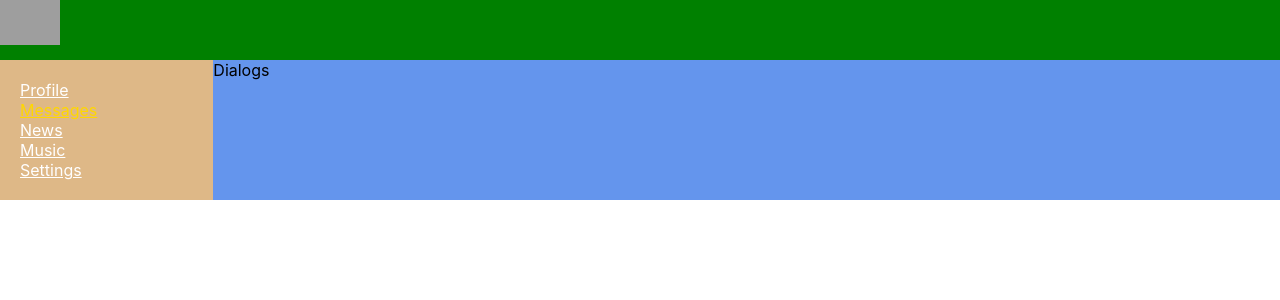
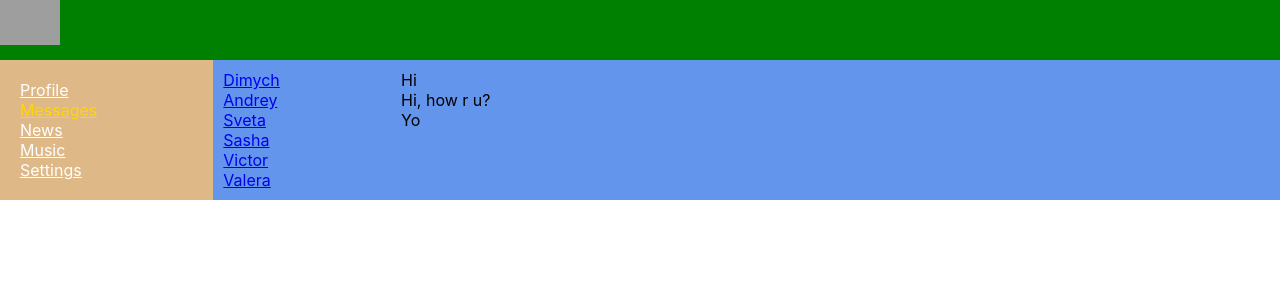
Before and after one commit to Constantin100/React1, a React (Create React App) app: page /dialogs in a window 1280 px wide. Shown: the top 300 px of the page. Built offline with nearby package versions, Linux system fonts and the light colour scheme; grey boxes are pictures that could not be loaded.

Commit message:
Comp dialogs

```diff
--- a/src/App.js
+++ b/src/App.js
@@ -15,8 +15,8 @@ const App = (props) => {
         <Navbar />
         <div className='app-wrapper-content'>
         <Routes>
-          <Route path='/dialogs' Component ={Dialogs}/>
-          <Route path='/profile' Component ={Profile}/>
+          <Route path='/dialogs' element ={<Dialogs/>}/>
+          <Route path='/profile' element ={<Profile/>}/>
         </Routes>
         </div>
       </div>
--- a/src/components/Dialogs/Dialogs.jsx
+++ b/src/components/Dialogs/Dialogs.jsx
@@ -1,12 +1,37 @@
 import React from 'react';
 import s from './Dialogs.module.css'
+import { NavLink } from 'react-router-dom';
 
 
 const Dialogs = (props) => {
     return (
-        <div>
-            Dialogs
-        </div>
+            <div className={s.dialogs}>
+                <div className={s.dialogsItems}>
+                    <div className={s.dialogs + ' ' + s.active}>
+                        <NavLink to="/dialogs/1">Dimych</NavLink>
+                    </div>
+                    <div className={s.dialogs}>
+                        <NavLink to="/dialogs/2">Andrey</NavLink>
+                    </div>
+                    <div className={s.dialogs}>
+                        <NavLink to="/dialogs/3">Sveta</NavLink>
+                    </div>
+                    <div className={s.dialogs}>
+                        <NavLink to="/dialogs/4">Sasha</NavLink>
+                    </div>
+                    <div className={s.dialogs}>
+                        <NavLink to="/dialogs/5">Victor</NavLink>
+                    </div>
+                    <div className={s.dialogs}>
+                        <NavLink to="/dialogs/6">Valera</NavLink>
+                    </div>
+                </div>
+                <div className={s.messages}>
+                    <div className={s.message}>Hi</div>
+                    <div className={s.message}>Hi, how r u?</div>
+                    <div className={s.message}>Yo</div>
+                </div>
+            </div>
     )
 }
 
--- a/src/components/Dialogs/Dialogs.module.css
+++ b/src/components/Dialogs/Dialogs.module.css
@@ -0,0 +1,22 @@
+
+.dialogs {
+    display: grid;
+    grid-template-columns: 2fr 10fr;
+}
+
+.dialogsItems {
+    padding: 10px;
+}
+
+.dialogsItems .active {
+    color: gold;
+}
+
+
+.messages {
+    padding: 10px;
+}
+
+.messages .message {
+
+}
```
